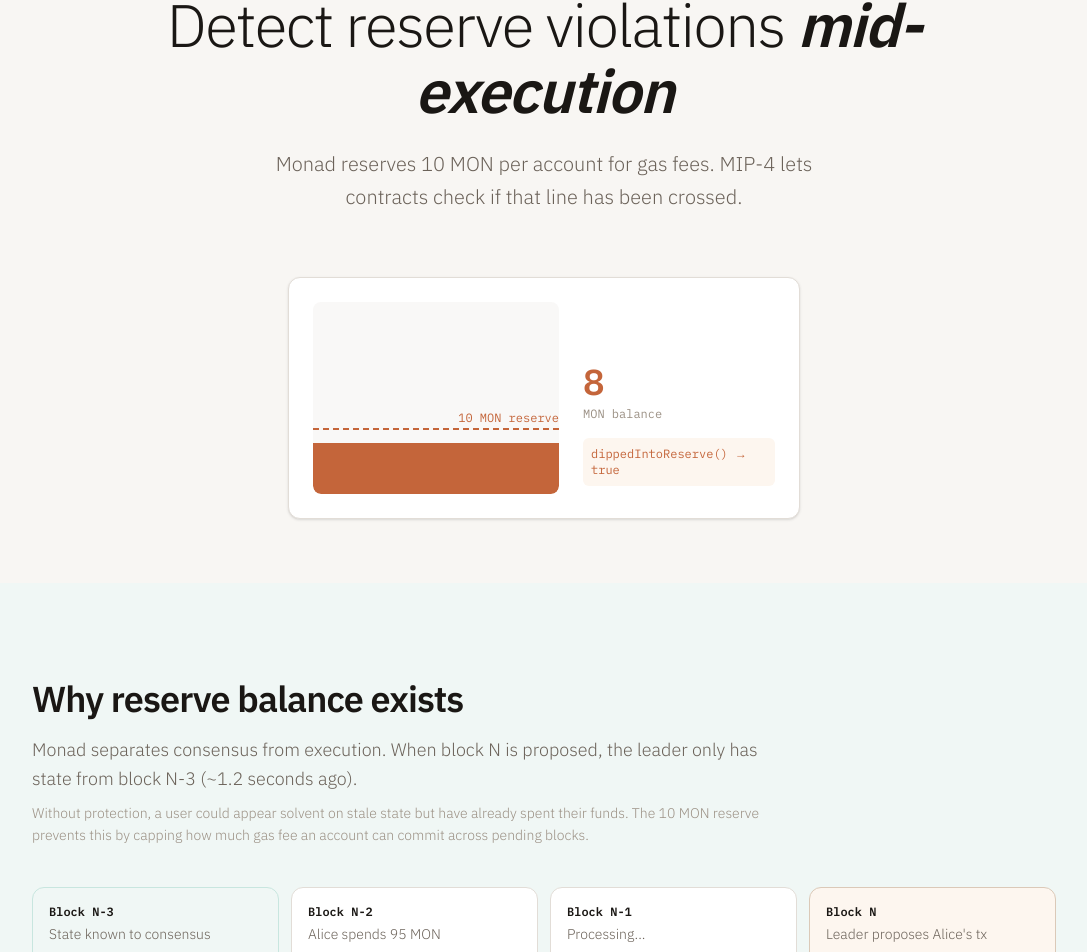
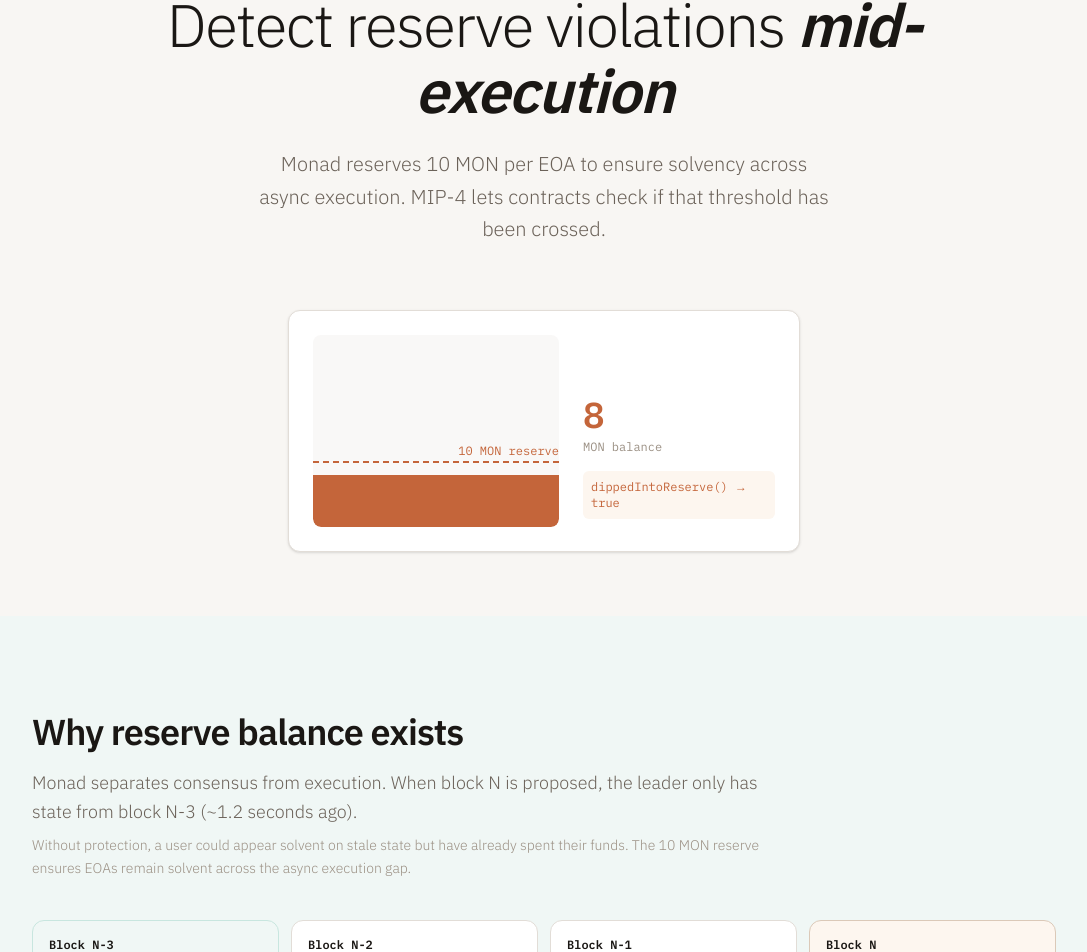
Before and after one commit to portdeveloper/pageified-storage, a Next.js app: page /mip-4 in a window 1280 px wide. Shown: the part 177-1129 px from the top of the page, without its empty margins (96-1183 px from the left). Built offline with nearby package versions, Linux system fonts and the light colour scheme.

Commit message:
Fix MIP-4 wording: per EOA not per account, clarify reserve purpose

```diff
--- a/src/components/mip4/AsyncPipelineSection.tsx
+++ b/src/components/mip4/AsyncPipelineSection.tsx
@@ -29,8 +29,8 @@
         </p>
         <p className="text-sm text-text-tertiary font-light max-w-3xl leading-relaxed mb-10">
           Without protection, a user could appear solvent on stale state but
-          have already spent their funds. The 10 MON reserve prevents this by
-          capping how much gas fee an account can commit across pending blocks.
+          have already spent their funds. The 10 MON reserve ensures EOAs
+          remain solvent across the async execution gap.
         </p>
 
         {/* Pipeline visualization */}
--- a/src/components/mip4/Mip4HeroSection.tsx
+++ b/src/components/mip4/Mip4HeroSection.tsx
@@ -56,8 +56,8 @@
           <span className="font-semibold italic">mid-execution</span>
         </h1>
         <p className="text-lg sm:text-xl text-text-secondary font-light max-w-xl mx-auto leading-relaxed">
-          Monad reserves 10 MON per account for gas fees.
-          MIP-4 lets contracts check if that line has been crossed.
+          Monad reserves 10 MON per EOA to ensure solvency across async execution.
+          MIP-4 lets contracts check if that threshold has been crossed.
         </p>
       </motion.div>
 
```
